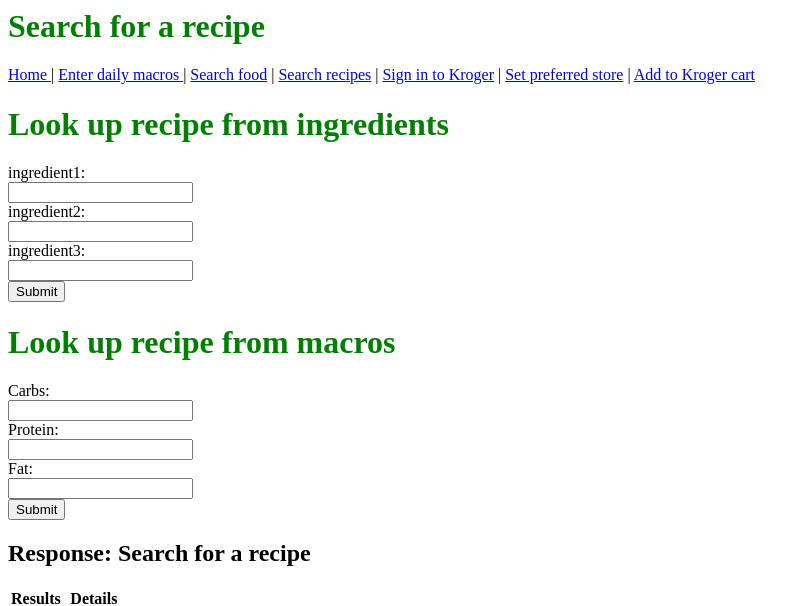
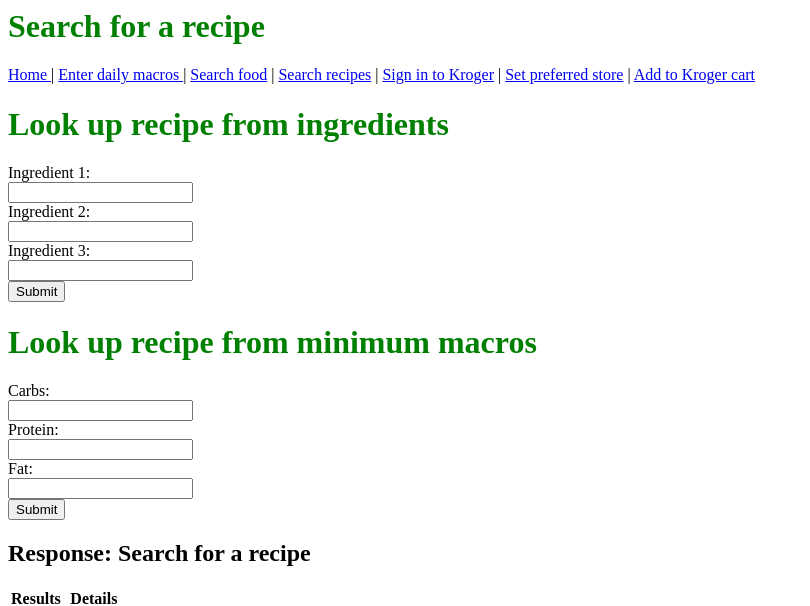
Before and after one commit to an-nguyen6/recipe-grocery-cart-builder, a FastAPI app: page /recipe-search in a window 1280 px wide. Shown: the top 606 px of the page, without its empty margins (0-810 px from the left). Run offline with FastAPI, Linux system fonts and the light colour scheme.

Commit message:
reformatted errors for recipe searches

```diff
--- a/main.py
+++ b/main.py
@@ -87,8 +87,9 @@ def post_recipe(request: Request, ingredient1 : str = Form(None), ingredient2: s
 def post_recipe(request: Request, carbs :
                         int = Form(None), protein : int = Form(None), fat : int = Form(None)):
 
-    if carbs is None or protein is None or fat is None:
-        result = "Please enter all macros"
+    if carbs is None or protein is None or fat is None or carbs < 0 or \
+            protein < 0 or fat < 0:
+        result = {"None": {"Missing or invalid macros":'please re-enter'}}
         return templates.TemplateResponse("recipeSearch.html",
                                           {"request": request,
                                            "result": result})
--- a/templates/recipeSearch.html
+++ b/templates/recipeSearch.html
@@ -10,17 +10,17 @@
         <div id="ingredients">
             <h1>Look up recipe from ingredients</h1>
             <form action="/recipe-search-ingredients" method="POST">
-                <label for="ingredient1">ingredient1:</label><br>
+                <label for="ingredient1">Ingredient 1:</label><br>
                 <input type="string" name="ingredient1"><br>
-                <label for="ingredient2">ingredient2:</label><br>
+                <label for="ingredient2">Ingredient 2:</label><br>
                 <input type="string" name="ingredient2"><br>
-                <label for="ingredient3">ingredient3:</label><br>
+                <label for="ingredient3">Ingredient 3:</label><br>
                 <input type="string" name="ingredient3"><br>
                 <input type="submit" value="Submit">
             </form>
         </div>
         <div id="macros">
-            <h1>Look up recipe from macros</h1>
+            <h1>Look up recipe from minimum macros</h1>
             <form action="/recipe-search-macros" method="POST">
                 <label for="carbs">Carbs:</label><br>
                 <input type="number" name="carbs"><br>
```
Also changed, not shown: APIs/Spoonacular.py (+10 -13 lines).
